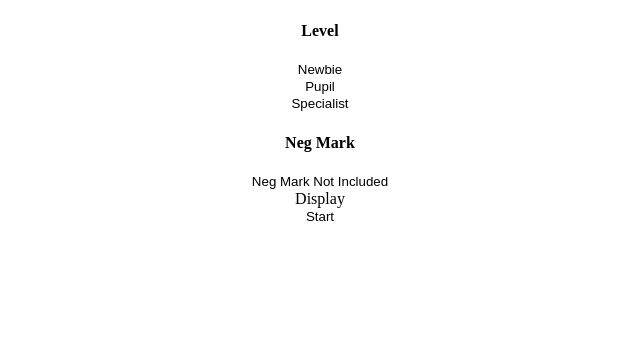
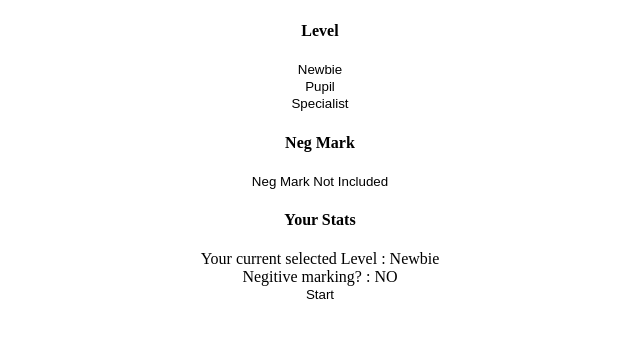
Before and after one commit to DevBhatia22/Web-Dev-Project1, a plain HTML site: page index.html in a window 1280 px wide. Shown: the part 87-424 px from the top of the page, without its empty margins (320-960 px from the left). Drawn offline with Linux system fonts and the light colour scheme.

Commit message:
Created display

```diff
--- a/index.html
+++ b/index.html
@@ -23,7 +23,8 @@
         <button class = "negButton" onclick="toggleNegMark()">Neg Mark Not Included</button>
     </div>
     <div class = "headDiv">
-        Display
+        <h4>Your Stats</h4>
+        <div id = "display"></div>
     </div>
     <div class = "headDiv">
         <button>Start   </button>
--- a/script.js
+++ b/script.js
@@ -2,11 +2,13 @@
 
 let level = 1;
 let negMark = false;
+let display = document.querySelector("#display");
 
 //functions
 
 const setTheLevel = (lvl) => {
     level = lvl;
+    changeDisplay();
 };
 
 const toggleNegMark = () => {
@@ -18,4 +20,17 @@ const toggleNegMark = () => {
         button.textContent = "Neg Mark Is Included";
     }
     negMark ^= 1;
+    changeDisplay();
 }
+
+//dom rendering display
+
+const changeDisplay = () => {
+    display.innerHTML = '';
+    const childLevel = document.createElement('div');
+    childLevel.innerHTML = (`Your current selected Level : ${level == 1?"Newbie":level == 2?"Pupil":"Specilist"}`);
+    const childNegMark = document.createElement('div');
+    childNegMark.innerHTML = (`Negitive marking? : ${negMark == 1?"YES":"NO"}`);
+    display.append(childLevel, childNegMark);
+}
+changeDisplay();
--- a/style.css
+++ b/style.css
@@ -5,7 +5,7 @@ button{
     cursor: pointer;
 }
 
-.headDiv{
+.headDiv, #display{
     display: flex;
     flex-direction: column;
     align-items: center;
```
